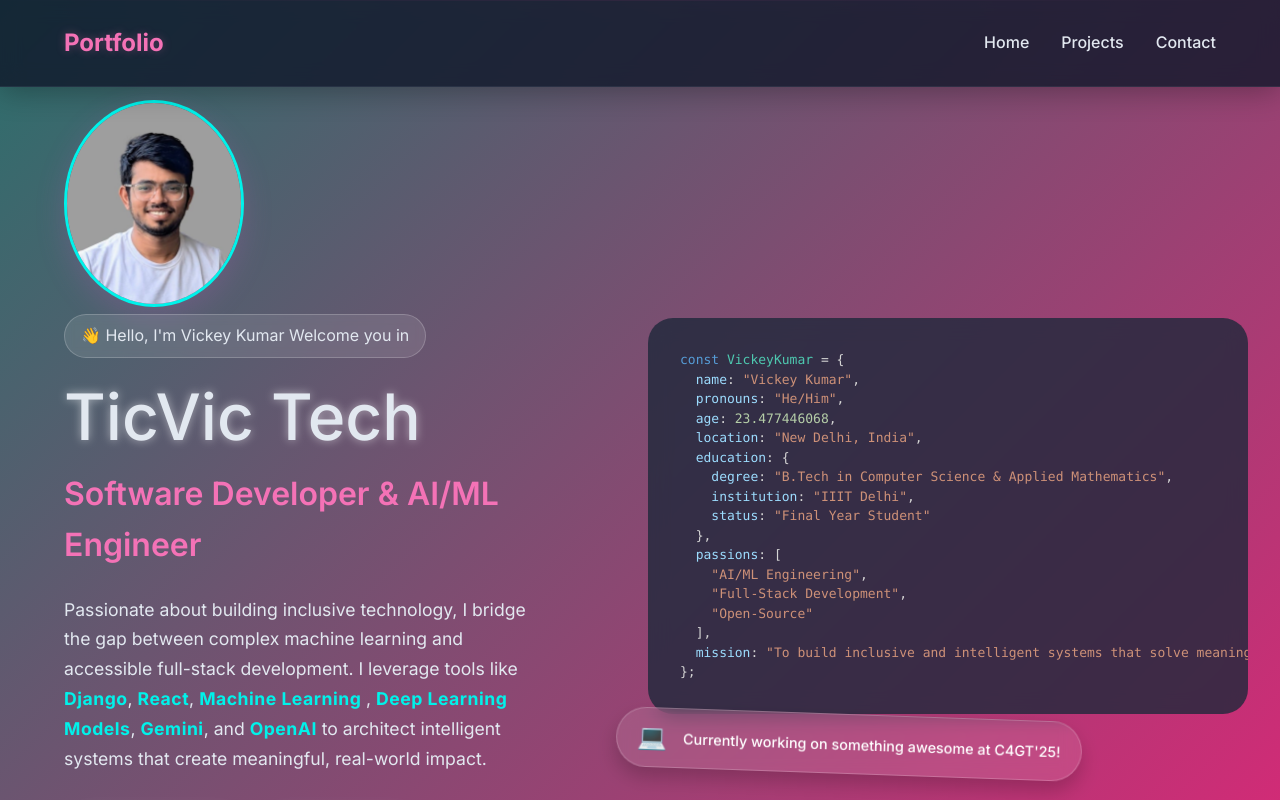
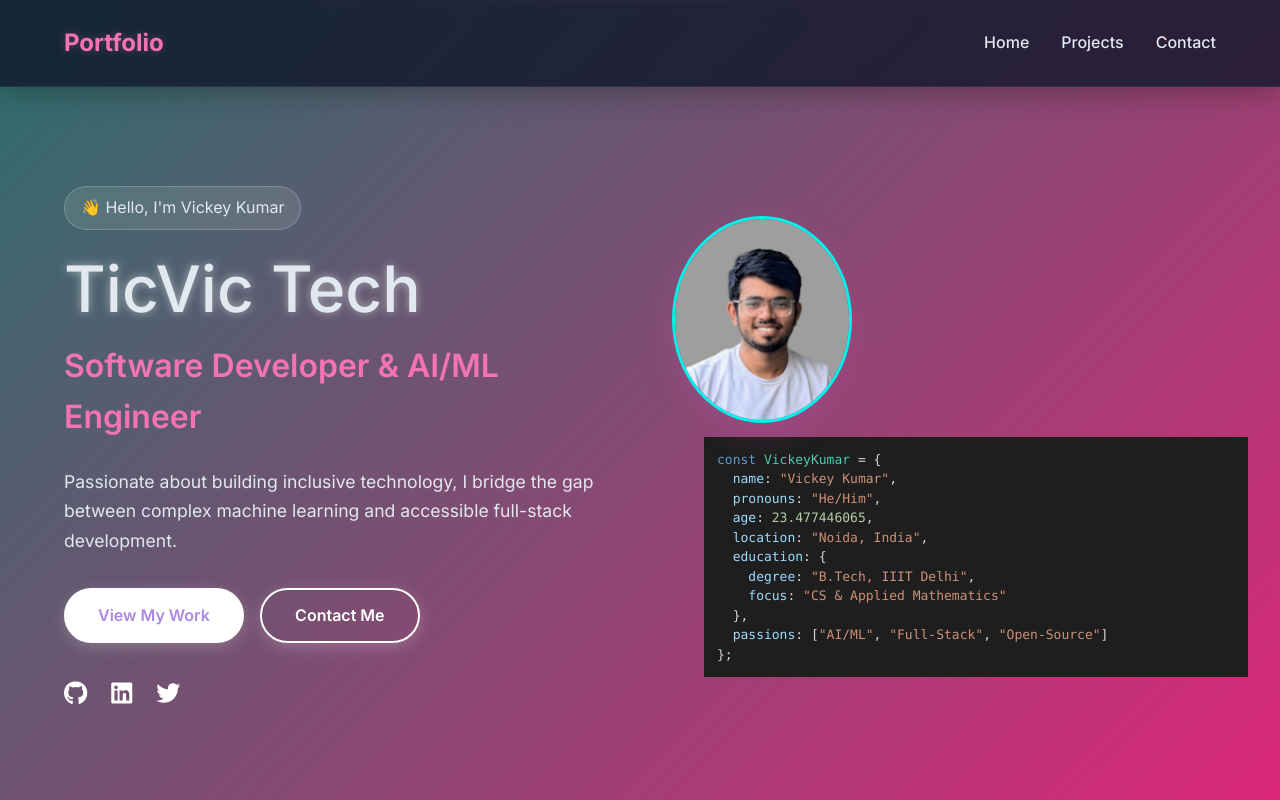
Before and after one commit to Vickey21299/VIckey-portfolio, a React (Vite) app: page / in a window 1280 px wide. Shown: the top 800 px of the page. Built offline with nearby package versions, Linux system fonts and the light colour scheme.

Commit message:
Update Hero.jsx
update

```diff
--- a/src/components/Hero.jsx
+++ b/src/components/Hero.jsx
@@ -2,7 +2,8 @@ import React, { useState, useEffect } from "react";
 import { motion } from "framer-motion";
 import { Prism as SyntaxHighlighter } from "react-syntax-highlighter";
 import { vscDarkPlus } from "react-syntax-highlighter/dist/esm/styles/prism";
-import heroname from "../assets/projects/myphoto.jpg";
+import profileImage from "../assets/projects/myphoto.jpg"; // Correctly import the image
+
 // --- Animation Variants ---
 const fadeInUp = {
   initial: { opacity: 0, y: 20 },
@@ -17,13 +18,12 @@ const staggerContainer = {
     },
   },
 };
-// --- DynamicAge Component ---
-const DynamicAge = () => {
+
+export const Hero = () => {
+  // --- 1. FIXED: Age calculation logic is now correctly inside the Hero component ---
   const [age, setAge] = useState('');
-  // --- IMPORTANT: Set your exact date of birth here ---
-  const dateOfBirth = new Date('2002-01-15T10:00:00');
-
   useEffect(() => {
+    const dateOfBirth = new Date('2002-01-15T10:00:00');
     const calculateAge = () => {
       const now = new Date();
       const ageInMs = now.getTime() - dateOfBirth.getTime();
@@ -34,199 +34,69 @@ const DynamicAge = () => {
     return () => clearInterval(interval);
   }, []);
 
-  return age;
-};
-
-// --- Splitting the 'About Me' code for dynamic rendering ---
-const aboutMeCodeBeforeAge = `const VickeyKumar = {
-  name: "Vickey Kumar",
-  pronouns: "He/Him",
-  age: `;
-
-const aboutMeCodeAfterAge = `,
-  location: "New Delhi, India",
-  education: {
-    degree: "B.Tech in Computer Science & Applied Mathematics",
-    institution: "IIIT Delhi",
-    status: "Final Year Student"
-  },
-  passions: [
-    "AI/ML Engineering",
-    "Full-Stack Development",
-    "Open-Source"
-  ],
-  mission: "To build inclusive and intelligent systems that solve meaningful problems."
-};`;
-
-
-export const Hero = () => {
-  const age = DynamicAge(); // Call as a function to get the age string
-
-  // Combine the code as a string for SyntaxHighlighter
+  // This string will now be correctly updated by the age state
   const aboutMeCode = `const VickeyKumar = {
   name: "Vickey Kumar",
   pronouns: "He/Him",
-  age: ${age},
-  location: "New Delhi, India",
+  age: ${age || "23.000000000"},
+  location: "Noida, India",
   education: {
-    degree: "B.Tech in Computer Science & Applied Mathematics",
-    institution: "IIIT Delhi",
-    status: "Final Year Student"
+    degree: "B.Tech, IIIT Delhi",
+    focus: "CS & Applied Mathematics"
   },
-  passions: [
-    "AI/ML Engineering",
-    "Full-Stack Development",
-    "Open-Source"
-  ],
-  mission: "To build inclusive and intelligent systems that solve meaningful problems."
+  passions: ["AI/ML", "Full-Stack", "Open-Source"]
 };`;
 
   return (
-    <motion.section
-      id="home"
-      className="hero"
-      initial={{ opacity: 0 }}
-      animate={{ opacity: 1 }}
-      transition={{ duration: 0.8, delay: 0.2 }}
-    >
+    <motion.section id="home" className="hero">
       <div className="hero-container">
-        <motion.div
-          className="hero-content"
-          variants={staggerContainer}
-          initial="initial"
-          animate="animate"
-        >
-           <motion.img
-            src={heroname}
-            alt="Vickey Kumar Profile Picture"
-            className="hero-profile-image"
-            whileHover={{ scale: -1 }}
-            transition={{ type: "spring", stiffness: 300 }}
-          />
-          <motion.div className="hero-badge">
-            <span> 👋 Hello, I'm Vickey Kumar Welcome you in </span>
+
+        {/* --- LEFT COLUMN: Text Content --- */}
+        <motion.div className="hero-content" variants={staggerContainer} initial="initial" animate="animate">
+          <motion.div className="hero-badge" variants={fadeInUp}>
+            <span>👋 Hello, I'm Vickey Kumar</span>
           </motion.div>
-
-          <motion.h1
-            className="glitch"
-            variants={fadeInUp}
-            whileHover={{ scale: 1.02 }}
-          >
-          TicVic Tech
+          <motion.h1 className="glitch" variants={fadeInUp}>
+            TicVic Tech
           </motion.h1>
-
           <motion.h2 className="hero-subtitle" variants={fadeInUp}>
             Software Developer & AI/ML Engineer
           </motion.h2>
-
-          {/* --- EDITED: Updated hero description to match --- */}
-         <motion.p className="hero-description" variants={fadeInUp}>
-          Passionate about building inclusive technology, I bridge the gap between complex machine learning and accessible full-stack development.
-          I leverage tools like{" "}
-          <span className="tech-tool">Django</span>,{" "}
-          <span className="tech-tool">React</span>,{" "}
-          <span className="tech-tool">Machine Learning </span>,{" "}
-          <span className="tech-tool">Deep Learning Models</span>,{" "}
-          <span className="tech-tool">Gemini</span>, and{" "}
-          <span className="tech-tool">OpenAI</span> to architect intelligent systems
-          that create meaningful, real-world impact.
-        </motion.p>
-
+          <motion.p className="hero-description" variants={fadeInUp}>
+            Passionate about building inclusive technology, I bridge the gap between complex machine learning and accessible full-stack development.
+          </motion.p>
           <motion.div className="cta-buttons" variants={staggerContainer}>
-            <motion.a
-              href="#projects"
-              className="cta-primary"
-              whileHover={{ scale: 1.05 }}
-              whileTap={{ scale: 0.95 }}
-            >
-              {" "}
+            <motion.a href="#projects" className="cta-primary" whileHover={{ scale: 1.05 }} whileTap={{ scale: 0.95 }}>
               View My Work
             </motion.a>
-            <motion.a
-              href="#contacts"
-              className="cta-secondary"
-              whileHover={{ scale: 1.05 }}
-              whileTap={{ scale: 0.95 }}
-            >
-              {""}
+            <motion.a href="#contact" className="cta-secondary" whileHover={{ scale: 1.05 }} whileTap={{ scale: 0.95 }}>
               Contact Me
             </motion.a>
           </motion.div>
           <motion.div className="social-links" variants={staggerContainer}>
-            <motion.a href="https://github.com/Vickey21299/" target="_blank">
-              <i className="fab fa-github"> </i>
-            </motion.a>
-            <motion.a href="https://www.linkedin.com/in/vickey-kumar-593b7b284/" target="_blank">
-              <i className="fab fa-linkedin"> </i>
-            </motion.a>
-            <motion.a href="https://x.com/Vickey21299er.com" target="_blank">
-              <i className="fab fa-twitter"> </i>
-            </motion.a>
+            <motion.a href="https://github.com/Vickey21299/" target="_blank" whileHover={{ y: -3 }}><i className="fab fa-github"></i></motion.a>
+            <motion.a href="https://www.linkedin.com/in/vickey-kumar-593b7b284/" target="_blank" whileHover={{ y: -3 }}><i className="fab fa-linkedin"></i></motion.a>
+            <motion.a href="https://x.com/Vickey21299er" target="_blank" whileHover={{ y: -3 }}><i className="fab fa-twitter"></i></motion.a>
           </motion.div>
         </motion.div>
 
-        <motion.div
-          className="hero-image-container"
-          initial={{ opacity: 0, x: 50 }}
-          animate={{ opacity: 1, x: 0 }}
-          transition={{ duration: 0.8, delay: 0.4 }}
-        >
-
-          <div
-            className="code-display"
-            style={{
-              overflow: "auto",
-              scrollbarWidth: "none", // Firefox
-              msOverflowStyle: "none", // IE 10+
-            }}
-          >
-            <SyntaxHighlighter
-              language="javascript"
-              style={vscDarkPlus}
-              customStyle={{
-                  margin: 0,
-                  padding: "2rem",
-                  borderRadius: "25px",
-                  background: "rgba(30, 41, 59, 0.8)",
-                  backdropFilter: "blur(10px)",
-                  width: "100%",
-                  overflow: "auto",
-                  scrollbarWidth: "none", // Firefox
-                  msOverflowStyle: "none", // IE 10+
-                }}
-              wrapLines={true}
-            >
+        {/* --- RIGHT COLUMN: Image and Code Block --- */}
+        <motion.div className="hero-image-container" initial={{ opacity: 0, x: 50 }} animate={{ opacity: 1, x: 0 }}>
+          <motion.img
+            src={profileImage}
+            alt="Vickey Kumar Profile Picture"
+            className="hero-profile-image"
+            // --- 2. FIXED: Hover effect now zooms in correctly ---
+            whileHover={{ scale: 1.05 }}
+            transition={{ type: "spring", stiffness: 300 }}
+          />
+          <div className="code-display">
+            <SyntaxHighlighter language="javascript" style={vscDarkPlus} wrapLines={true}>
               {aboutMeCode}
             </SyntaxHighlighter>
-            <style>
-              {`
-                .code-display::-webkit-scrollbar {
-                  display: none;
-                }
-                .code-display {
-                  -ms-overflow-style: none;
-                  scrollbar-width: none;
-                }
-                .code-display pre::-webkit-scrollbar {
-                  display: none;
-                }
-              `}
-            </style>
           </div>
-          <motion.div
-            className="floating-card"
-            animate={{ y: [0, -10, 0], rotate: [0, 2, 0] }}
-            transition={{ duration: 4, repeat: Infinity, ease: "easeInOut" }}
-          >
-            <div className="card-content">
-              <span className="card-icon"> 💻 </span>
-              <span className="card-text">
-                {" "}
-                Currently working on something awesome  at C4GT'25!
-              </span>
-            </div>
-          </motion.div>
         </motion.div>
+
       </div>
     </motion.section>
   );
```
